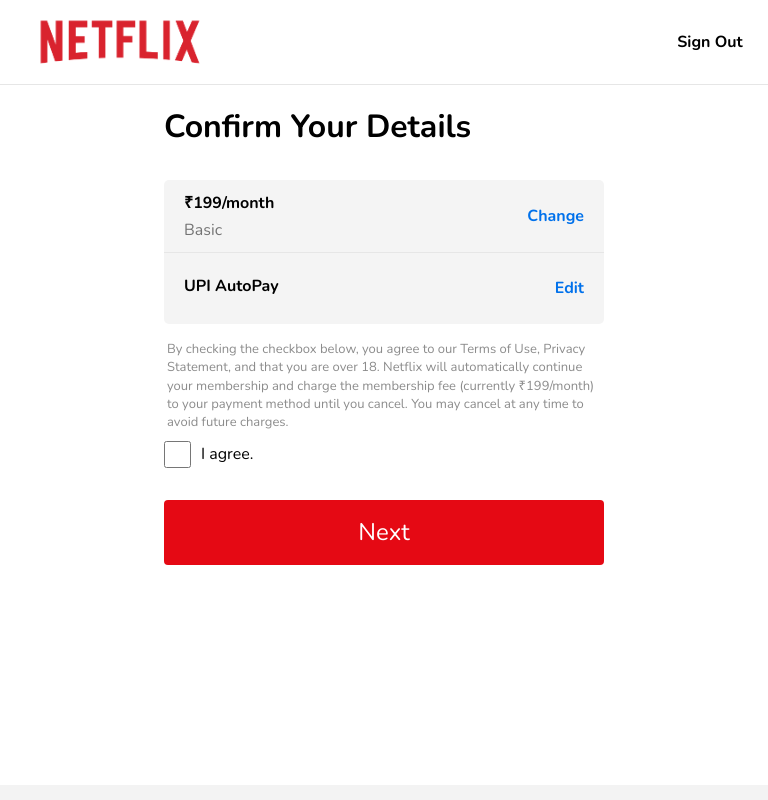
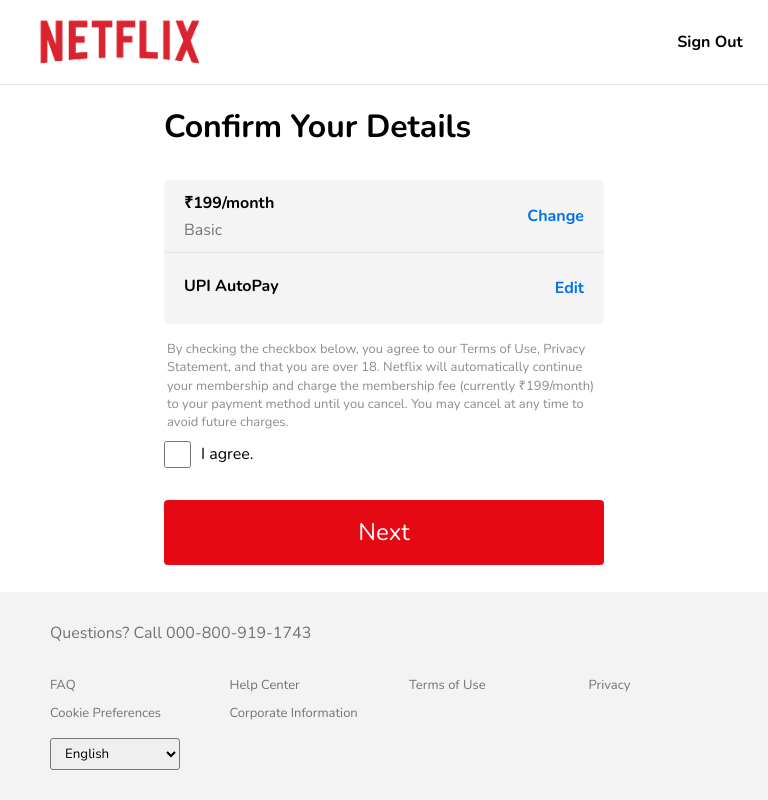
Before and after one commit to NeerajCap13/Nteflix-Project, a React (Vite) app: page /upiOrderConfirm in a window 768 px wide. Shown: the top 800 px of the page. Built offline with nearby package versions, Linux system fonts and the light colour scheme.

Commit message:
responsive update

```diff
--- a/src/Components/PaymentZone/Upiconfirmation.css
+++ b/src/Components/PaymentZone/Upiconfirmation.css
@@ -82,3 +82,21 @@
   margin-top: 2rem;
   font-size: 1.5rem;
 }
+
+@media (max-width:767px){
+  .UPI_Confirmation{
+    padding: 30px;
+  }
+  .confirmDetails{
+    width: 100%;
+  }
+}
+@media (min-width:768px) and (max-width:1080px){
+  .containerUPI{
+    height: 100vh;
+    display: flex;
+    flex-direction: column;
+    justify-content: space-between;
+  }
+
+}
```
